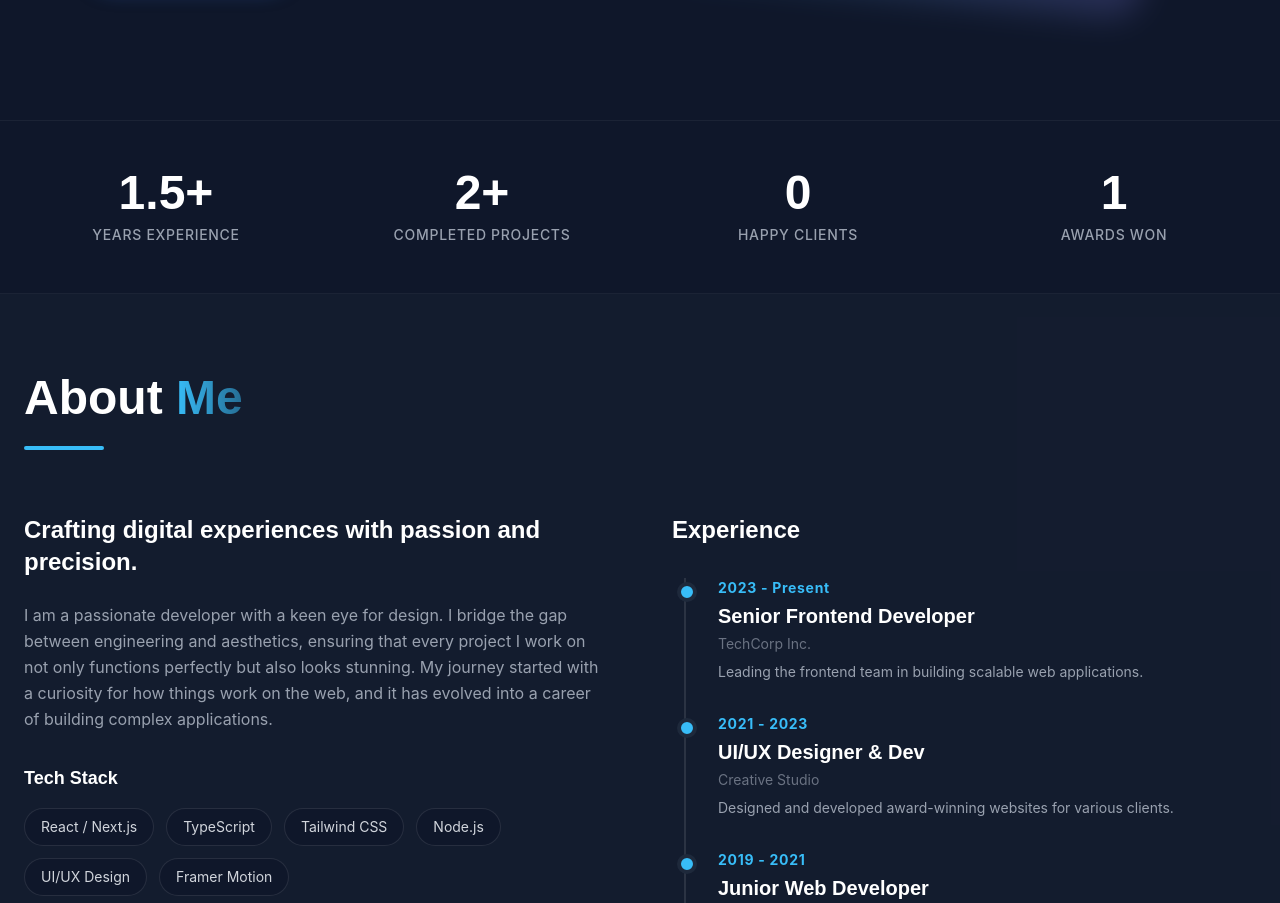
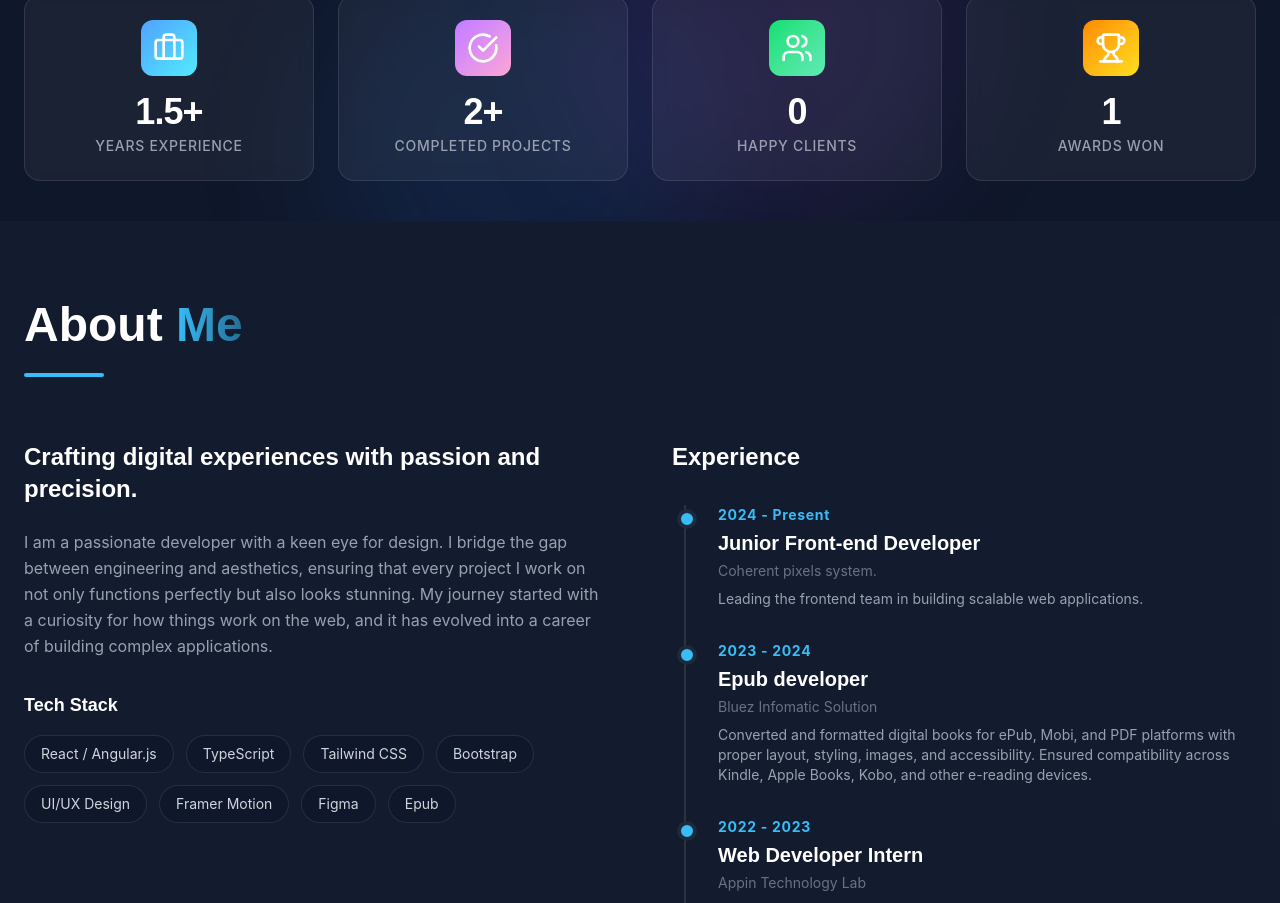
Before and after one commit to AshwinPonnusamy/my-portfolio, a React (Vite) app: page / in a window 1280 px wide. Shown: the part 700-1603 px from the top of the page. Built offline with nearby package versions, Linux system fonts and the light colour scheme.

Commit message:
achivement update

```diff
--- a/src/components/Navbar.jsx
+++ b/src/components/Navbar.jsx
@@ -1,7 +1,7 @@
 import React, { useState, useEffect } from "react";
-import { Menu, X } from "lucide-react";
+import { Menu, X, User } from "lucide-react";
 import { Link } from "react-router-dom";
-
+import profile from '../assets/ashwin.jpg'
 const Navbar = () => {
   const [isOpen, setIsOpen] = useState(false);
   const [isScrolled, setIsScrolled] = useState(false);
@@ -20,8 +20,8 @@ const Navbar = () => {
   }, []);
 
   const navLinks = [
-      { name: "Home", path: "/" },
-      { name: "About", path: "/about" },
+    { name: "Home", path: "/" },
+    { name: "About", path: "/about" },
     { name: "Services", path: "/services" },
     { name: "Work", path: "/work" },
     { name: "Contact", path: "/contact" },
@@ -34,12 +34,17 @@ const Navbar = () => {
       }`}
     >
       <div className="max-w-7xl mx-auto px-6 flex justify-between items-center">
-        <Link
-          path="/home"
-          className="text-2xl font-bold font-display text-white tracking-tighter"
+        <a
+          href="/"
+          className="flex items-center gap-2 text-2xl font-bold font-display text-white tracking-tighter group"
         >
-          Ashwin<span className="text-accent">.</span>
-        </Link>
+          <div className="md:hidden rounded-full bg-white/10 group-hover:bg-accent/20 transition-colors">
+            <img src={profile} alt="" className="object-cover w-8 h-8 rounded-full" />
+          </div>
+          <span>
+            Ashwin<span className="text-accent">.</span>
+          </span>
+        </a>
 
         {/* Desktop Menu */}
         <div className="hidden md:flex items-center space-x-8">
@@ -64,16 +69,16 @@ const Navbar = () => {
         <div className="md:hidden">
           <button
             onClick={() => setIsOpen(!isOpen)}
-            className="text-white focus:outline-none"
+            className="text-white focus:outline-none p-2 hover:bg-white/10 rounded-full transition-colors"
           >
-            {isOpen ? <X size={28} /> : <Menu size={28} />}
+            {isOpen ? <X size={24} /> : <Menu size={24} />}
           </button>
         </div>
       </div>
 
       {/* Mobile Menu Overlay */}
       {isOpen && (
-        <div className="md:hidden absolute top-full left-0 w-full glass border-t border-white/10 p-6 flex flex-col space-y-4 animate-fade-in">
+        <div className="md:hidden absolute top-full left-0 w-full glass border-t border-white/10 p-6 flex flex-col space-y-4 animate-fade-in shadow-2xl">
           {navLinks.map((link) => (
             <a
               key={link.name}
@@ -85,8 +90,9 @@ const Navbar = () => {
             </a>
           ))}
           <Link
-            to="/contact"
-            className="px-6 py-2 bg-accent hover:bg-blue-600 text-white rounded-full font-medium transition-all transform hover:scale-105 shadow-[0_0_15px_rgba(59,130,246,0.5)]"
+            href="/contact"
+            className="px-6 py-3 bg-accent text-center text-white rounded-full font-medium shadow-lg"
+            onClick={() => setIsOpen(false)}
           >
             Let's Talk
           </Link>
--- a/src/sections/About.jsx
+++ b/src/sections/About.jsx
@@ -4,28 +4,29 @@ import { Code, Palette, Terminal, Cpu } from 'lucide-react';
 
 const About = () => {
     const skills = [
-        "React / Next.js", "TypeScript", "Tailwind CSS", "Node.js", "UI/UX Design", "Framer Motion"
+        "React / Angular.js", "TypeScript", "Tailwind CSS", "Bootstrap", "UI/UX Design", "Framer Motion", "Figma", "Epub",
     ];
 
     const experience = [
         {
-            year: "2023 - Present",
-            role: "Senior Frontend Developer",
-            company: "TechCorp Inc.",
+            year: "2024 - Present",
+            role: "Junior Front-end Developer",
+            company: "Coherent pixels system.",
             description: "Leading the frontend team in building scalable web applications."
         },
         {
-            year: "2021 - 2023",
-            role: "UI/UX Designer & Dev",
-            company: "Creative Studio",
-            description: "Designed and developed award-winning websites for various clients."
+            year: "2023 - 2024",
+            role: "Epub developer",
+            company: "Bluez Infomatic Solution",
+            description: "Converted and formatted digital books for ePub, Mobi, and PDF platforms with proper layout, styling, images, and accessibility. Ensured compatibility across Kindle, Apple Books, Kobo, and other e-reading devices."
         },
         {
-            year: "2019 - 2021",
-            role: "Junior Web Developer",
-            company: "StartUp Hub",
-            description: "Collaborated with cross-functional teams to deliver high-quality code."
-        }
+            year: "2022 - 2023",
+            role: "Web Developer Intern",
+            company: "Appin Technology Lab",
+            description: "Completed a internship focused on designing and developing responsive web pages using HTML, CSS, Bootstrap, and JavaScript. Assisted in backend integration, debugging, and teamwork to deliver production-ready features."
+          }
+
     ];
 
     return (
--- a/src/sections/Achievements.jsx
+++ b/src/sections/Achievements.jsx
@@ -1,18 +1,44 @@
+
 import React from 'react';
 import { motion } from 'framer-motion';
+import { Briefcase, CheckCircle, Users, Trophy } from 'lucide-react';
 
 const Achievements = () => {
     const stats = [
-        { label: "Years Experience", value: "1.5+" },
-        { label: "Completed Projects", value: "2+" },
-        { label: "Happy Clients", value: "0" },
-        { label: "Awards Won", value: "1" },
+        {
+            label: "Years Experience",
+            value: "1.5+",
+            icon: Briefcase,
+            color: "from-blue-400 to-cyan-300"
+        },
+        {
+            label: "Completed Projects",
+            value: "2+",
+            icon: CheckCircle,
+            color: "from-purple-400 to-pink-300"
+        },
+        {
+            label: "Happy Clients",
+            value: "0",
+            icon: Users,
+            color: "from-green-400 to-emerald-300"
+        },
+        {
+            label: "Awards Won",
+            value: "1",
+            icon: Trophy,
+            color: "from-orange-400 to-yellow-300"
+        },
     ];
 
     return (
-        <section className="py-12 bg-primary border-y border-white/5">
-            <div className="max-w-7xl mx-auto px-6">
-                <div className="grid grid-cols-2 md:grid-cols-4 gap-8">
+        <section className="py-10 bg-primary relative overflow-hidden">
+            {/* Background Gradients */}
+            <div className="absolute top-0 left-1/4 w-96 h-96 bg-blue-500/10 rounded-full blur-3xl" />
+            <div className="absolute bottom-0 right-1/4 w-96 h-96 bg-purple-500/10 rounded-full blur-3xl" />
+
+            <div className="max-w-7xl mx-auto px-6 relative z-10">
+                <div className="grid grid-cols-1 md:grid-cols-2 lg:grid-cols-4 gap-6">
                     {stats.map((stat, index) => (
                         <motion.div
                             key={index}
@@ -20,14 +46,25 @@ const Achievements = () => {
                             whileInView={{ opacity: 1, y: 0 }}
                             viewport={{ once: true }}
                             transition={{ duration: 0.5, delay: index * 0.1 }}
-                            className="text-center"
+                            whileHover={{ y: -5 }}
+                            className="group relative p-6 rounded-2xl bg-white/5 border border-white/10 backdrop-blur-sm hover:bg-white/10 transition-all duration-300"
                         >
-                            <h3 className="text-4xl md:text-5xl font-bold text-white mb-2">
-                                {stat.value}
-                            </h3>
-                            <p className="text-gray-400 text-sm uppercase tracking-wider font-medium">
-                                {stat.label}
-                            </p>
+                            <div className={`absolute inset-0 bg-gradient-to-br ${stat.color} opacity-0 group-hover:opacity-5 rounded-2xl transition-opacity duration-300`} />
+
+                            <div className="flex flex-col items-center text-center space-y-4">
+                                <div className={`p-3 rounded-xl bg-gradient-to-br ${stat.color} bg-opacity-10`}>
+                                    <stat.icon className="w-8 h-8 text-white" />
+                                </div>
+
+                                <div>
+                                    <h3 className="text-4xl font-bold text-white mb-1 tracking-tight">
+                                        {stat.value}
+                                    </h3>
+                                    <p className="text-gray-400 text-sm font-medium uppercase tracking-wider">
+                                        {stat.label}
+                                    </p>
+                                </div>
+                            </div>
                         </motion.div>
                     ))}
                 </div>
--- a/src/sections/Contact.jsx
+++ b/src/sections/Contact.jsx
@@ -1,6 +1,7 @@
 import React from 'react';
 import { motion } from 'framer-motion';
-import { Mail, MapPin, Phone, Send, Github, Linkedin, Twitter } from 'lucide-react';
+import { Mail, MapPin, Phone, Send, Github, Linkedin, Twitter, Instagram } from 'lucide-react';
+import { Link } from 'react-router-dom';
 
 const Contact = () => {
     return (
@@ -70,15 +71,15 @@ const Contact = () => {
                         <div className="pt-8 border-t border-white/10">
                             <h4 className="text-white font-medium mb-4">Follow Me</h4>
                             <div className="flex gap-4">
-                                <a href="#" className="w-10 h-10 bg-primary rounded-full flex items-center justify-center text-gray-400 hover:text-white hover:bg-accent transition-all">
+                                <Link href="#" className="w-10 h-10 bg-primary rounded-full flex items-center justify-center text-gray-400 hover:text-white hover:bg-black transition-all">
                                     <Github size={20} />
-                                </a>
-                                <a href="#" className="w-10 h-10 bg-primary rounded-full flex items-center justify-center text-gray-400 hover:text-white hover:bg-accent transition-all">
+                                </Link>
+                                <Link href="#" className="w-10 h-10 bg-primary rounded-full flex items-center justify-center text-gray-400 hover:text-white hover:bg-accent transition-all">
                                     <Linkedin size={20} />
-                                </a>
-                                <a href="#" className="w-10 h-10 bg-primary rounded-full flex items-center justify-center text-gray-400 hover:text-white hover:bg-accent transition-all">
-                                    <Twitter size={20} />
-                                </a>
+                                </Link>
+                                <Link href="#" className="w-10 h-10 bg-primary rounded-full flex items-center justify-center text-gray-400 hover:text-white hover:bg-gradient-to-r from-[#f9ce34] via-[#ee2a7b] to-[#6228d7] transition-all">
+                                    <Instagram size={20} />
+                                </Link>
                             </div>
                         </div>
                     </motion.div>
--- a/src/sections/Hero.jsx
+++ b/src/sections/Hero.jsx
@@ -5,7 +5,7 @@ import { motion } from "framer-motion";
 const Hero = () => {
   return (
     <section
-      className="min-h-screen flex items-center justify-center relative overflow-hidden pt-20"
+      className="flex items-center justify-center relative overflow-hidden py-20"
     >
       {/* Background Elements */}
       <div className="absolute top-0 left-0 w-full h-full overflow-hidden -z-10">
@@ -63,32 +63,6 @@ const Hero = () => {
               Contact Me
             </a>
           </motion.div>
-
-          {/* <motion.div
-            initial={{ opacity: 0 }}
-            animate={{ opacity: 1 }}
-            transition={{ duration: 0.5, delay: 0.4 }}
-            className="flex items-center gap-8 pt-8 border-t border-white/10"
-          >
-            <div>
-              <h3 className="text-3xl font-bold text-white">1.5+</h3>
-              <p className="text-gray-500 text-sm uppercase tracking-wider">
-                Years Exp.
-              </p>
-            </div>
-            <div>
-              <h3 className="text-3xl font-bold text-white">2+</h3>
-              <p className="text-gray-500 text-sm uppercase tracking-wider">
-                Projects
-              </p>
-            </div>
-            <div>
-              <h3 className="text-3xl font-bold text-white">20+</h3>
-              <p className="text-gray-500 text-sm uppercase tracking-wider">
-                Clients
-              </p>
-            </div>
-          </motion.div> */}
         </div>
 
         <motion.div
```
